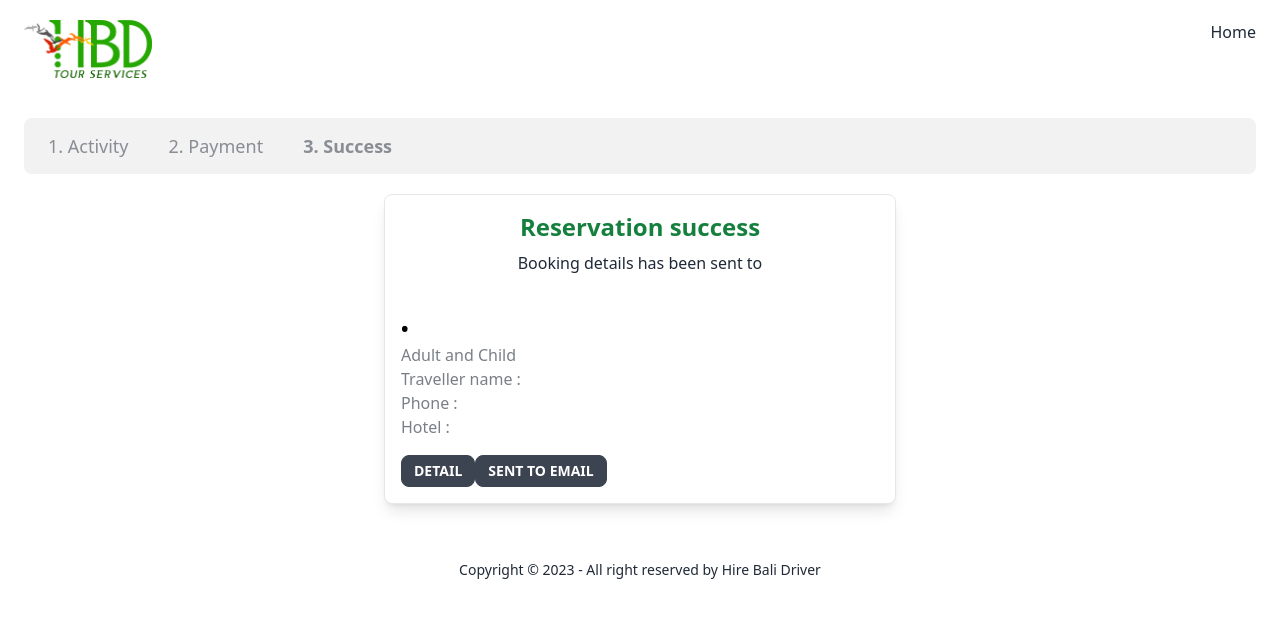
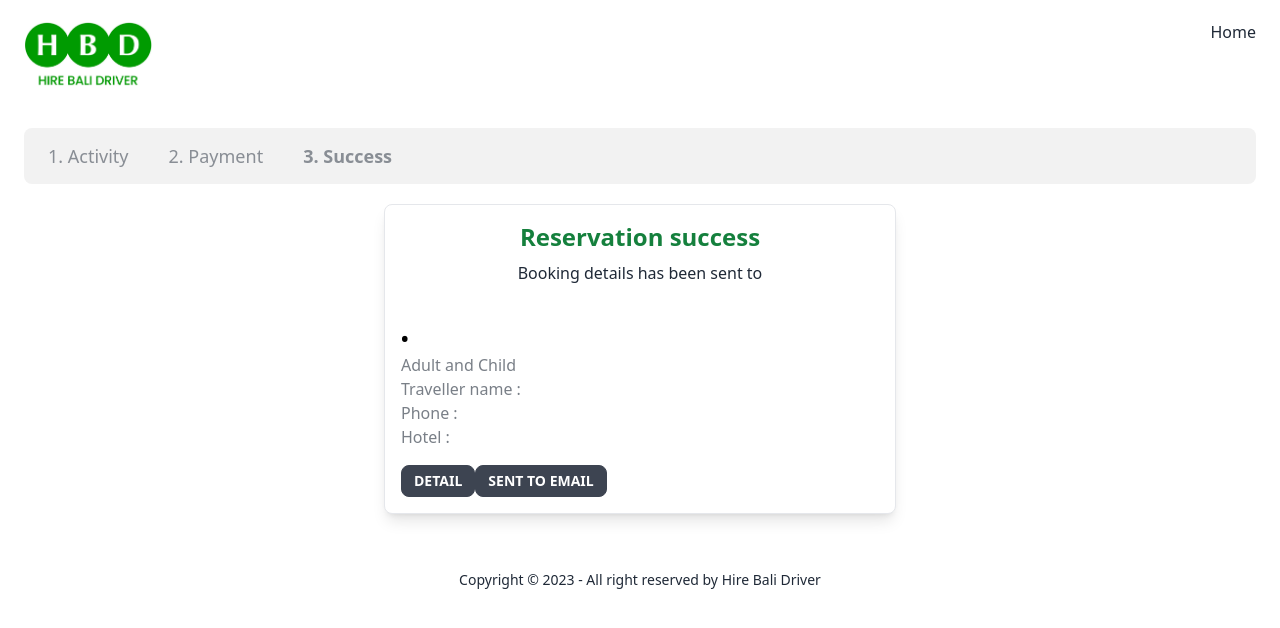
Before and after one commit to hirebalidriver/hbdbooking, a Nuxt app: page /success/1 in a window 1280 px wide. Shown: the top 628 px of the page. Built offline with nearby package versions, Linux system fonts and the light colour scheme; no server answers.

Commit message:
update logo

```diff
--- a/layouts/default.vue
+++ b/layouts/default.vue
@@ -2,7 +2,7 @@
   <div class="container px-6 mx-auto">
     <div class="flex justify-between py-5">
       <div class="w-32">
-        <a href="https://hirebalidriver.com"><img src="@/static/image/logo-hbd.png" alt="Hire Bali Driver" /></a>
+        <a href="https://hirebalidriver.com"><img src="@/static/image/hbd-logo-edited.jpg" alt="Hire Bali Driver" /></a>
       </div>
       <a href="https://hirebalidriver.com">Home</a>
     </div>
```
Also changed, not shown: static/image/hbd-logo-edited.jpg (added).
